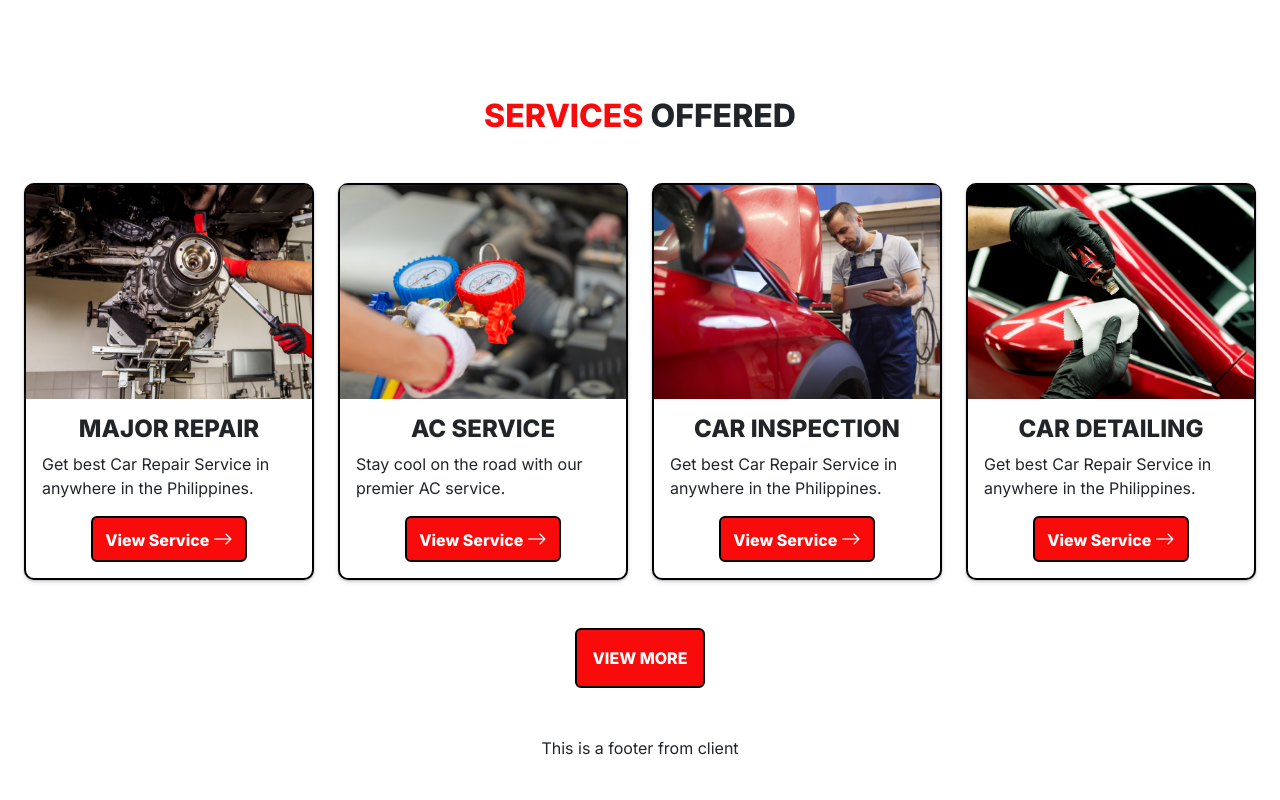
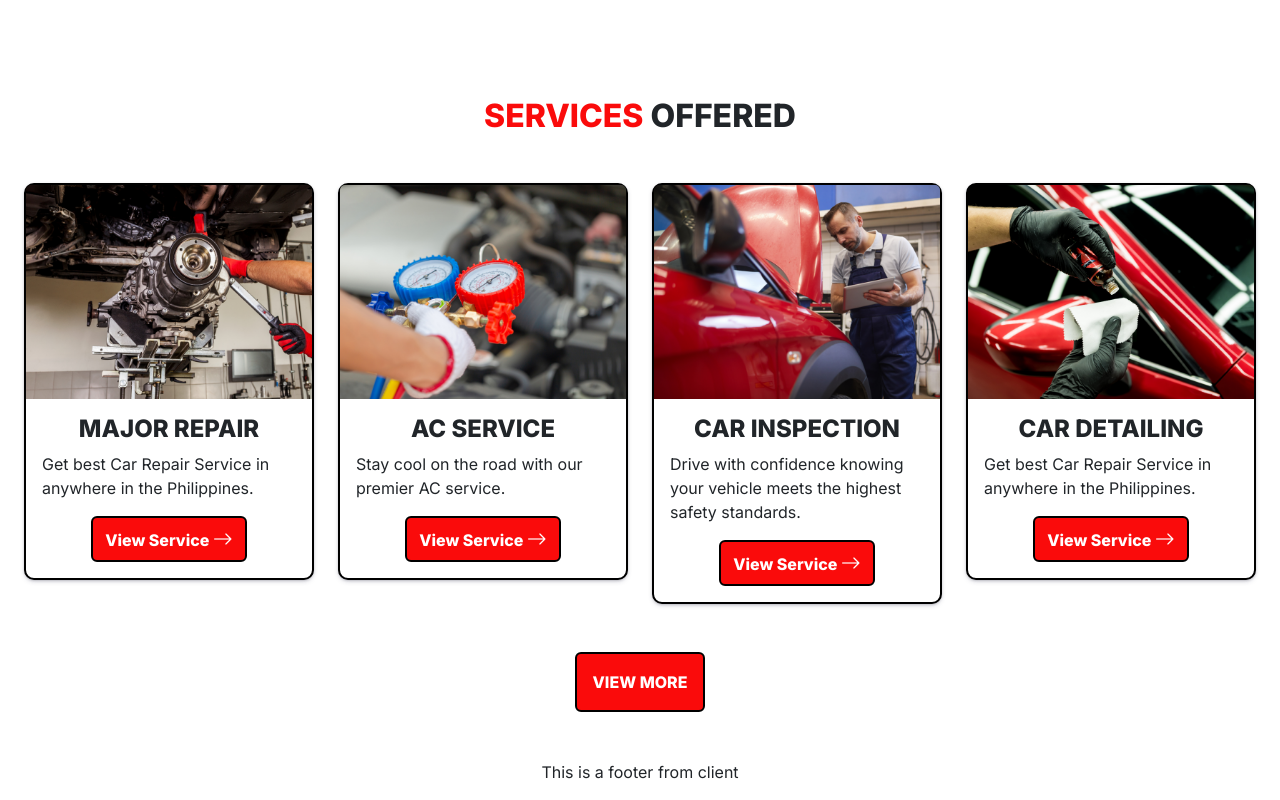
Before and after one commit to jaspherbagor/AutoConnect, a React (Create React App) app in the folder front-end/: page / in a window 1280 px wide. Shown: the part 687-1487 px from the top of the page. Before the commit the page ends 1463 px from the top, so only its background shows below. Built offline with nearby package versions, Linux system fonts and the light colour scheme.

Commit message:
updated the description on the car inspection card

```diff
--- a/front-end/src/components/pages/client/home.jsx
+++ b/front-end/src/components/pages/client/home.jsx
@@ -127,7 +127,7 @@ const Home = () => {
                             <img src="../images/car_inspection.png" className="card-img-top img-fluid" alt="..."/>
                             <div className="card-body">
                                 <h4 className="card-head fw-bolder">CAR INSPECTION</h4>
-                                <p className="card-text text-start">Get best Car Repair Service in anywhere in the Philippines.</p>
+                                <p className="card-text text-start">Drive with confidence knowing your vehicle meets the highest safety standards. </p>
                                 <a href="">
                                     <button className="btn btn-danger fw-semibold view-service-btn">View Service <i className="bi bi-arrow-right fs-5"></i></button>
                                 </a>
```
